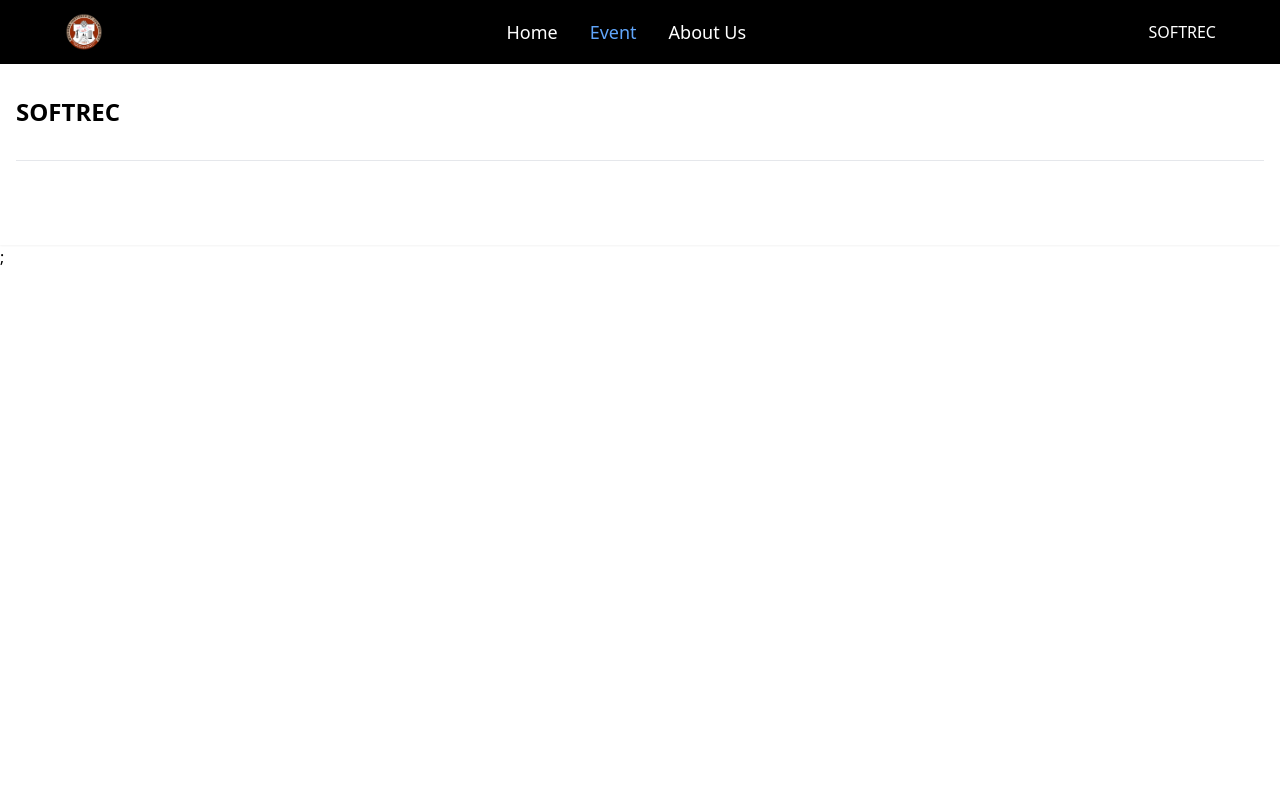
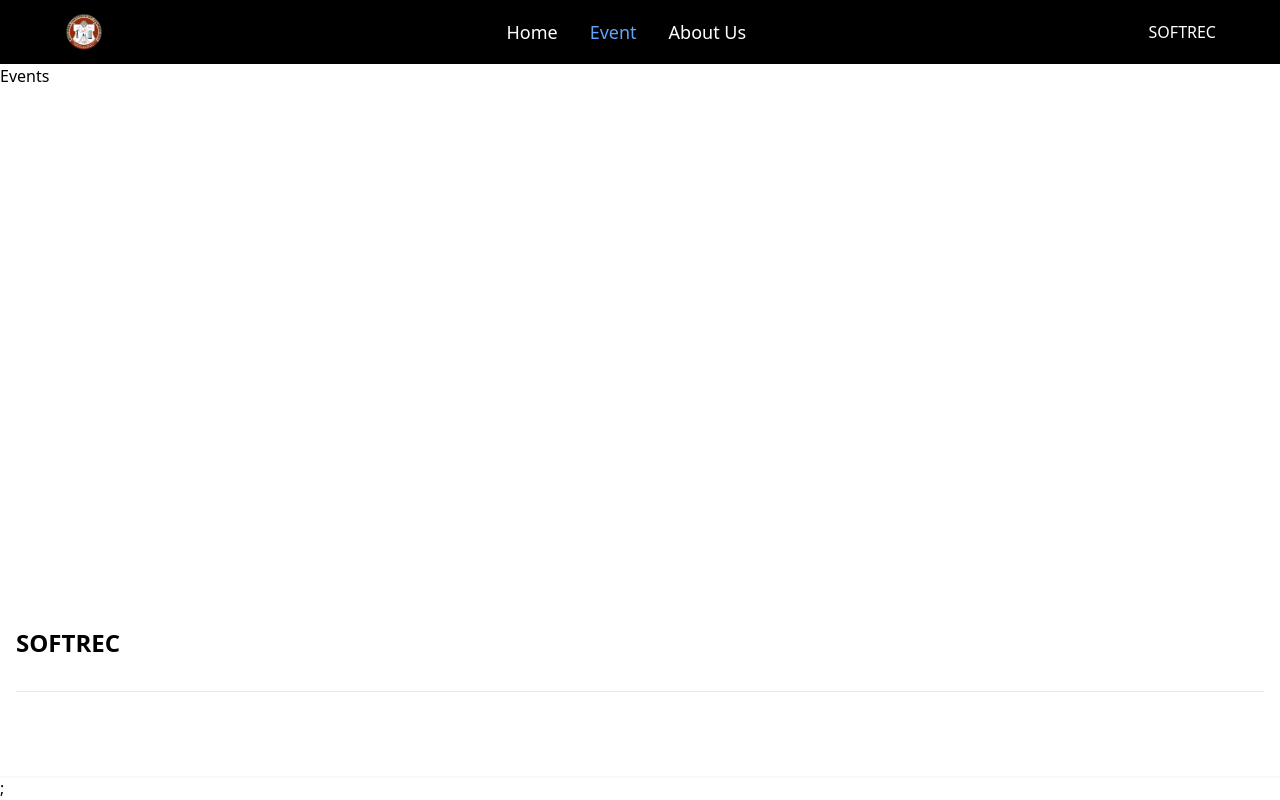
Before and after one commit to AlokSolanky/softrec_24, a React (Create React App) app: page /event in a window 1280 px wide. Built offline with nearby package versions, Linux system fonts and the light colour scheme.

Commit message:
some minor changes

```diff
--- a/src/App.js
+++ b/src/App.js
@@ -11,7 +11,7 @@ function App() {
       <NavBar />
       <Routes>
         <Route path="/" element={<Home />} />
-        <Route path="/events" element={<Events />} />
+        <Route path="/event" element={<Events />} />
         <Route path="/about-us" element={<AboutUs />} />
       </Routes>
       <Footer />
--- a/src/pages/AboutUs.js
+++ b/src/pages/AboutUs.js
@@ -1,7 +1,7 @@
 import React from "react";
 
 const AboutUs = () => {
-  return <div>AboutUs</div>;
+  return <div className="flex-grow">AboutUs</div>;
 };
 
 export default AboutUs;
--- a/src/pages/Events.js
+++ b/src/pages/Events.js
@@ -1,5 +1,5 @@
 import React from "react";
 
 export const Events = () => {
-  return <div>Events</div>;
+  return <div className="flex-grow">Events</div>;
 };
```
